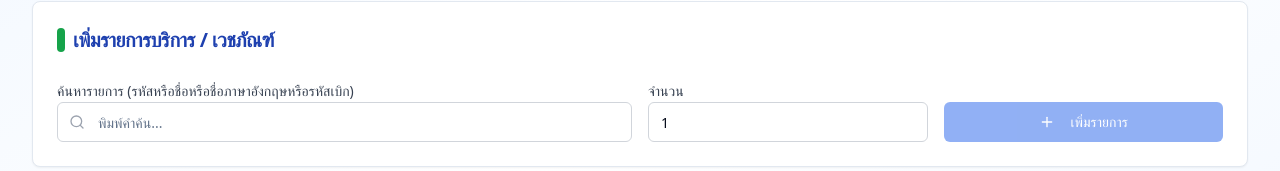
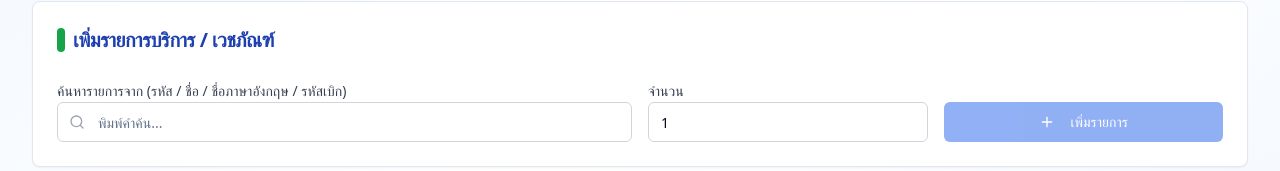
Before and after one commit to yuyaict/orthotics-ticksheet, a React (Vite) app: page / in a window 1280 px wide. Shown: the part 342-513 px from the top of the page. Built offline with nearby package versions, Linux system fonts and the light colour scheme.

Commit message:
Update AddServiceItem.tsx

```diff
--- a/src/components/AddServiceItem.tsx
+++ b/src/components/AddServiceItem.tsx
@@ -135,7 +135,7 @@ const AddServiceItem: React.FC<AddServiceItemProps> = ({ onAddItem, serviceDatab
         <div className="grid grid-cols-1 md:grid-cols-4 gap-4 items-end">
           <div className="md:col-span-2 relative">
             <Label htmlFor="service-search" className="text-sm font-medium text-gray-700">
-              ค้นหารายการ (รหัสหรือชื่อหรือชื่อภาษาอังกฤษหรือรหัสเบิก)
+              ค้นหารายการจาก (รหัส / ชื่อ / ชื่อภาษาอังกฤษ / รหัสเบิก)
             </Label>
             <div className="relative">
               <Search className="absolute left-3 top-3 h-4 w-4 text-gray-400" />
```
